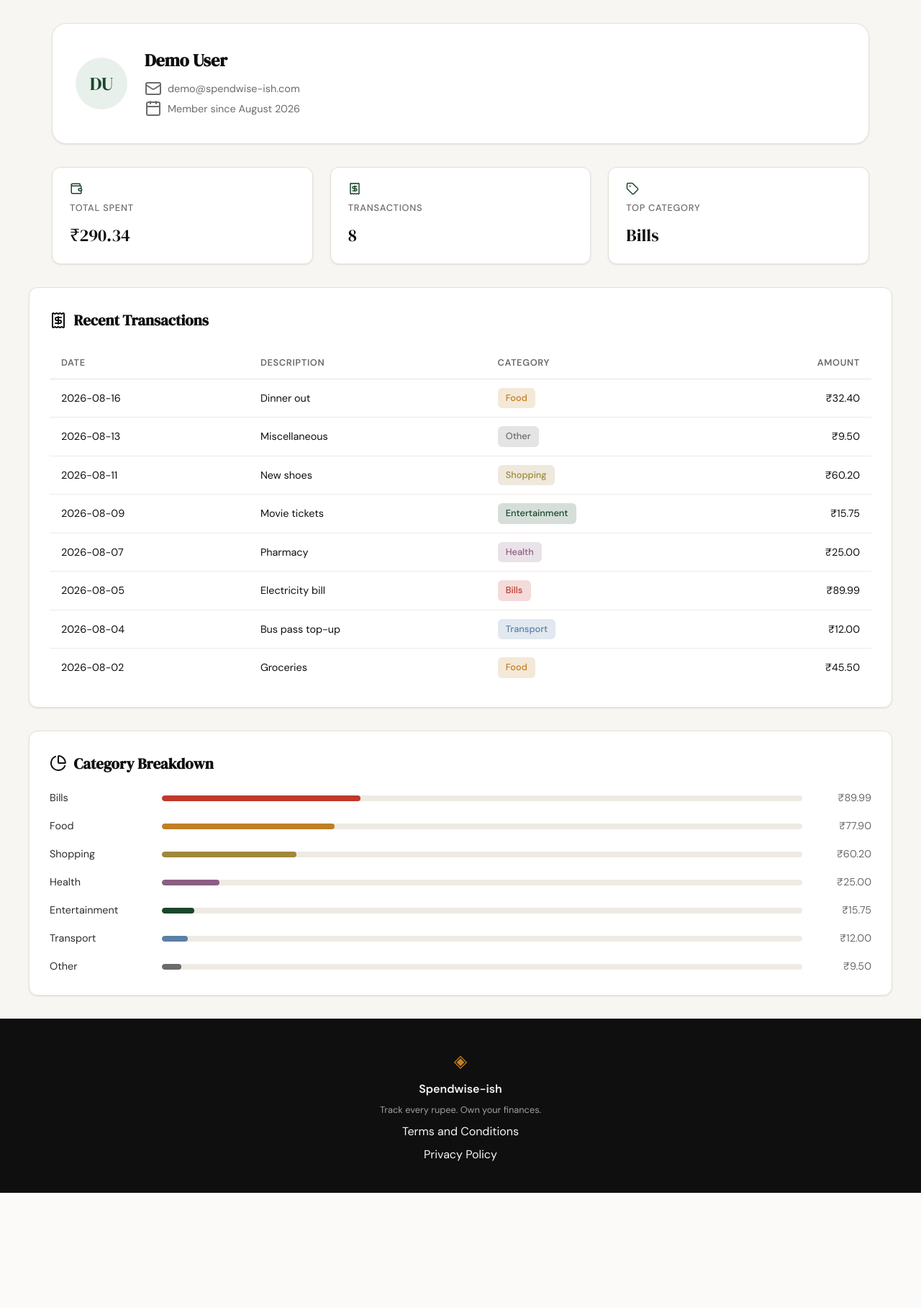
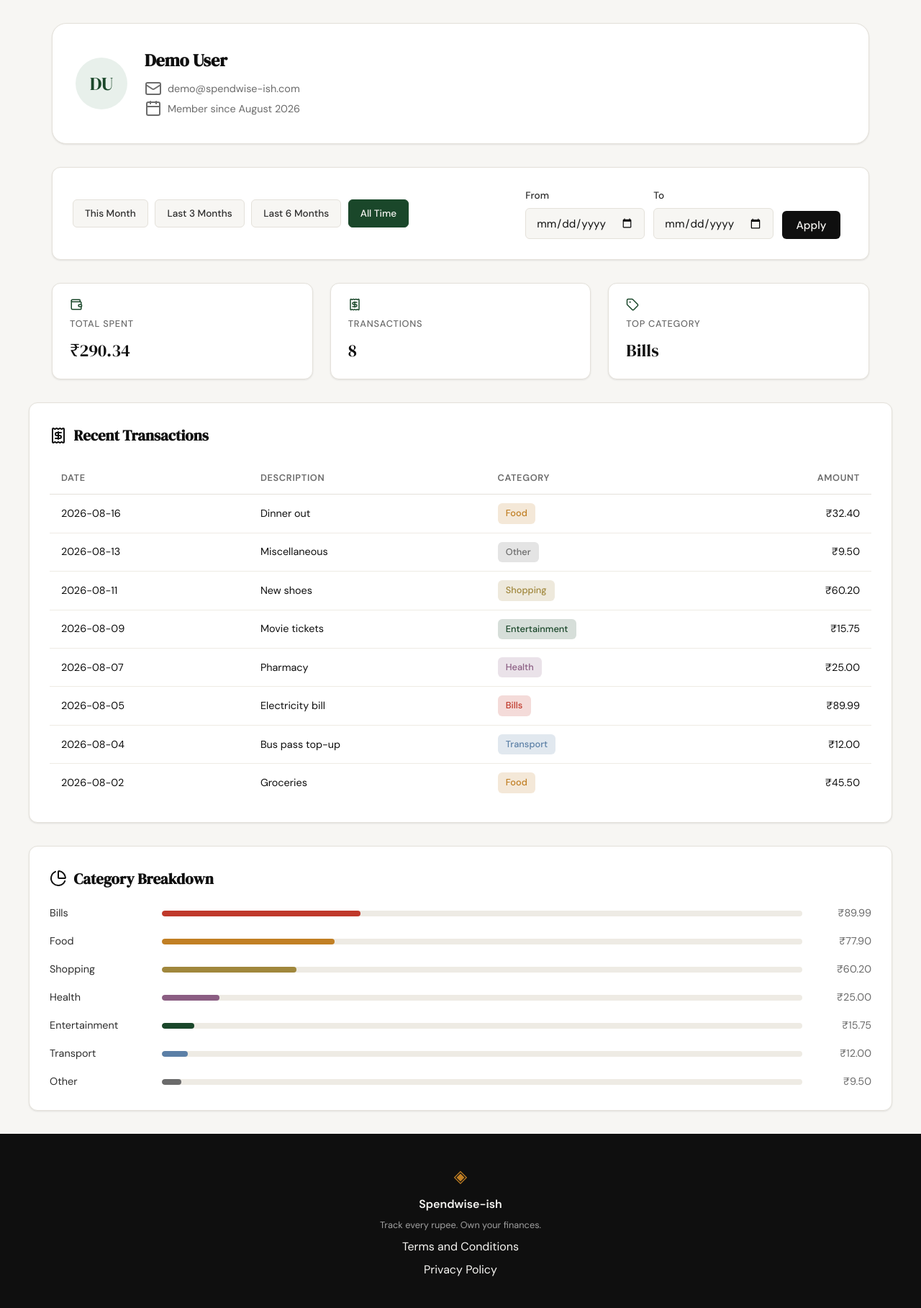
Before and after one commit to SKumar-1701/spendwise-ish, a Flask app: page /profile in a window 1280 px wide. Shown: the part 61-1878 px from the top of the page at 72% size. Before the commit the page ends 1718 px from the top, so only its background shows below. Run offline with Flask 3, Linux system fonts and the light colour scheme; the visitor is signed in with stand-in values (Sample User, id 1); data comes from the database, SQL or seed files in the repository.

Commit message:
add date filter to profile page

```diff
--- a/app.py
+++ b/app.py
@@ -1,4 +1,6 @@
+import calendar
 import sqlite3
+from datetime import date, datetime
 
 from flask import Flask, render_template, request, flash, redirect, url_for, session
 from werkzeug.security import check_password_hash
@@ -107,8 +109,8 @@ def privacy():
 #    {"label": "Transactions", "value": "8"},
 #    {"label": "Top Category", "value": "Bills"}]
 # Calls database.db.get_summary_stats(user_id) and formats the result.
-def _build_summary_stats(user_id):
-    stats = get_summary_stats(user_id)
+def _build_summary_stats(user_id, date_from=None, date_to=None):
+    stats = get_summary_stats(user_id, date_from, date_to)
     return [
         {"label": "Total Spent", "value": f"₹{stats['total_spent']:.2f}"},
         {"label": "Transactions", "value": str(stats["transaction_count"])},
@@ -120,8 +122,8 @@ def _build_summary_stats(user_id):
 # Must return a list of dicts matching profile.html's `transactions` loop, newest-first:
 #   [{"date": "2026-08-15", "description": "Dinner out", "category": "Food", "amount": "₹32.40"}, ...]
 # Calls database.db.get_recent_transactions(user_id) and formats the result.
-def _build_transactions(user_id):
-    rows = get_recent_transactions(user_id)
+def _build_transactions(user_id, date_from=None, date_to=None):
+    rows = get_recent_transactions(user_id, date_from=date_from, date_to=date_to)
     return [
         {
             "date": row["date"],
@@ -137,8 +139,8 @@ def _build_transactions(user_id):
 # Must return a list of dicts matching profile.html's `categories` loop, ordered by amount desc:
 #   [{"name": "Bills", "amount": "₹89.99", "percent": 31}, ...]  (percent ints summing to 100)
 # Calls database.db.get_category_breakdown(user_id) and formats the result.
-def _build_categories(user_id):
-    breakdown = get_category_breakdown(user_id)
+def _build_categories(user_id, date_from=None, date_to=None):
+    breakdown = get_category_breakdown(user_id, date_from, date_to)
     return [
         {
             "name": item["name"],
@@ -147,6 +149,47 @@ def _build_categories(user_id):
         }
         for item in breakdown
     ]
+
+
+# --- Date filter helpers (profile date-range filtering, Step 6) ---
+
+def _parse_date_filter(args):
+    """Read and validate date_from/date_to from a request.args-like mapping.
+
+    Returns (date_from, date_to, error). Missing, empty, or malformed
+    values fall back to (None, None, None) — no filter, no error. A valid
+    but inverted range (date_from after date_to) returns (None, None, msg)
+    so the caller can flash a message and still render unfiltered.
+    """
+    raw_from = args.get("date_from", "").strip()
+    raw_to = args.get("date_to", "").strip()
+
+    if not raw_from or not raw_to:
+        return None, None, None
+
+    try:
+        datetime.strptime(raw_from, "%Y-%m-%d")
+        datetime.strptime(raw_to, "%Y-%m-%d")
+    except ValueError:
+        return None, None, None
+
+    if raw_from > raw_to:
+        return None, None, "Start date must be before end date."
+
+    return raw_from, raw_to, None
+
+
+def _compute_preset_range(months_back):
+    """Return (date_from, date_to) strings spanning `months_back` calendar
+    months up to and including today."""
+    today = date.today()
+    year, month = today.year, today.month - months_back
+    while month <= 0:
+        month += 12
+        year -= 1
+    day = min(today.day, calendar.monthrange(year, month)[1])
+    start = date(year, month, day)
+    return start.strftime("%Y-%m-%d"), today.strftime("%Y-%m-%d")
 
 
 @app.route("/profile")
@@ -165,12 +208,39 @@ def profile():
         "initials": initials,
         "member_since": format_member_since(user_row["created_at"]),
     }
-    stats = _build_summary_stats(user_id)
-    transactions = _build_transactions(user_id)
-    categories = _build_categories(user_id)
+
+    date_from, date_to, filter_error = _parse_date_filter(request.args)
+    if filter_error:
+        flash(filter_error, "error")
+
+    today = date.today()
+    preset_ranges = [
+        ("this_month", (today.replace(day=1).strftime("%Y-%m-%d"), today.strftime("%Y-%m-%d"))),
+        ("last_3_months", _compute_preset_range(3)),
+        ("last_6_months", _compute_preset_range(6)),
+    ]
+
+    presets = {}
+    active = "custom" if (date_from and date_to) else "all_time"
+    for name, preset_range in preset_ranges:
+        presets[name] = preset_range
+        if (date_from, date_to) == preset_range:
+            active = name
+
+    filter_state = {
+        "date_from": date_from or "",
+        "date_to": date_to or "",
+        "active": active,
+        "presets": presets,
+    }
+
+    stats = _build_summary_stats(user_id, date_from, date_to)
+    transactions = _build_transactions(user_id, date_from, date_to)
+    categories = _build_categories(user_id, date_from, date_to)
     return render_template(
         "profile.html", user=user, stats=stats,
         transactions=transactions, categories=categories,
+        filter_state=filter_state,
     )
 
 
--- a/static/css/style.css
+++ b/static/css/style.css
@@ -607,7 +607,8 @@ a { color: inherit; text-decoration: none; }
 
 .profile-info-card,
 .profile-stats,
-.profile-card {
+.profile-card,
+.filter-section {
     max-width: var(--max-width);
     margin: 0 auto 2rem;
     padding: 0 2rem;
@@ -727,6 +728,76 @@ a { color: inherit; text-decoration: none; }
     color: var(--accent);
 }
 
+.filter-bar {
+    display: flex;
+    flex-wrap: wrap;
+    align-items: center;
+    justify-content: space-between;
+    gap: 1rem 1.5rem;
+    padding: 1.25rem 1.75rem;
+    background: var(--paper-card);
+    border: 1px solid var(--border);
+    border-radius: var(--radius-md);
+    box-shadow: 0 1px 2px rgba(0,0,0,0.04), 0 1px 3px rgba(0,0,0,0.06);
+}
+
+.filter-presets {
+    display: flex;
+    flex-wrap: wrap;
+    gap: 0.6rem;
+}
+
+.filter-preset {
+    padding: 0.5rem 1rem;
+    border: 1px solid var(--border);
+    border-radius: var(--radius-sm);
+    background: var(--paper);
+    color: var(--ink-soft);
+    font-size: 0.85rem;
+    font-weight: 500;
+    text-decoration: none;
+    transition: background 0.15s ease, color 0.15s ease, border-color 0.15s ease;
+}
+
+.filter-preset:hover {
+    background: var(--accent-light);
+    border-color: var(--accent);
+}
+
+.filter-preset.is-active {
+    background: var(--accent);
+    border-color: var(--accent);
+    color: var(--paper);
+}
+
+.filter-custom {
+    display: flex;
+    flex-wrap: wrap;
+    align-items: flex-end;
+    gap: 0.75rem;
+    padding: 0.4rem 0.6rem;
+    border: 1px solid transparent;
+    border-radius: var(--radius-sm);
+}
+
+.filter-custom.is-active {
+    border-color: var(--accent);
+}
+
+.filter-custom .form-group {
+    margin-bottom: 0;
+}
+
+.filter-custom .form-input {
+    width: auto;
+}
+
+.filter-custom .btn-submit {
+    width: auto;
+    margin-top: 0;
+    padding: 0.6rem 1.25rem;
+}
+
 .transaction-table {
     width: 100%;
     border-collapse: collapse;
--- a/templates/profile.html
+++ b/templates/profile.html
@@ -11,6 +11,32 @@
             <p class="profile-meta-row"><i data-lucide="mail"></i>{{ user.email }}</p>
             <p class="profile-meta-row"><i data-lucide="calendar"></i>Member since {{ user.member_since }}</p>
         </div>
+    </div>
+</section>
+
+<section class="filter-section">
+    <div class="filter-bar">
+        <div class="filter-presets">
+            <a href="{{ url_for('profile', date_from=filter_state.presets.this_month[0], date_to=filter_state.presets.this_month[1]) }}"
+               class="filter-preset {{ 'is-active' if filter_state.active == 'this_month' }}">This Month</a>
+            <a href="{{ url_for('profile', date_from=filter_state.presets.last_3_months[0], date_to=filter_state.presets.last_3_months[1]) }}"
+               class="filter-preset {{ 'is-active' if filter_state.active == 'last_3_months' }}">Last 3 Months</a>
+            <a href="{{ url_for('profile', date_from=filter_state.presets.last_6_months[0], date_to=filter_state.presets.last_6_months[1]) }}"
+               class="filter-preset {{ 'is-active' if filter_state.active == 'last_6_months' }}">Last 6 Months</a>
+            <a href="{{ url_for('profile') }}"
+               class="filter-preset {{ 'is-active' if filter_state.active == 'all_time' }}">All Time</a>
+        </div>
+        <form method="get" action="{{ url_for('profile') }}" class="filter-custom {{ 'is-active' if filter_state.active == 'custom' }}">
+            <div class="form-group">
+                <label for="date_from">From</label>
+                <input type="date" id="date_from" name="date_from" class="form-input" value="{{ filter_state.date_from }}">
+            </div>
+            <div class="form-group">
+                <label for="date_to">To</label>
+                <input type="date" id="date_to" name="date_to" class="form-input" value="{{ filter_state.date_to }}">
+            </div>
+            <button type="submit" class="btn-submit">Apply</button>
+        </form>
     </div>
 </section>
 
```
Also changed, not shown: database/db.py (+78 -31 lines), tests/test_profile_date_filter.py (added, +326 -0 lines), .claude/agents/quality-reviewer.md, .claude/specs/06-profile-date-filter.md (added).
